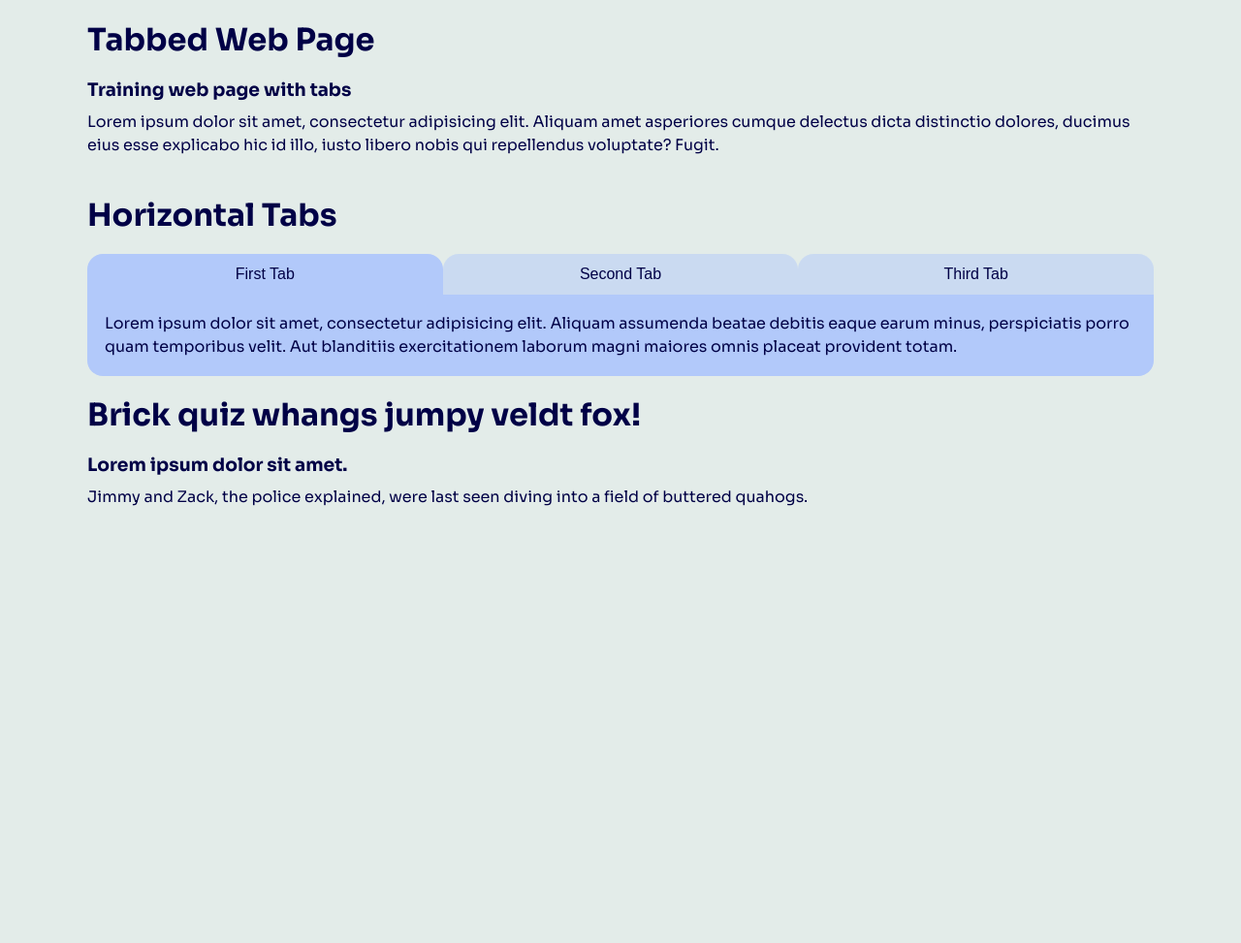
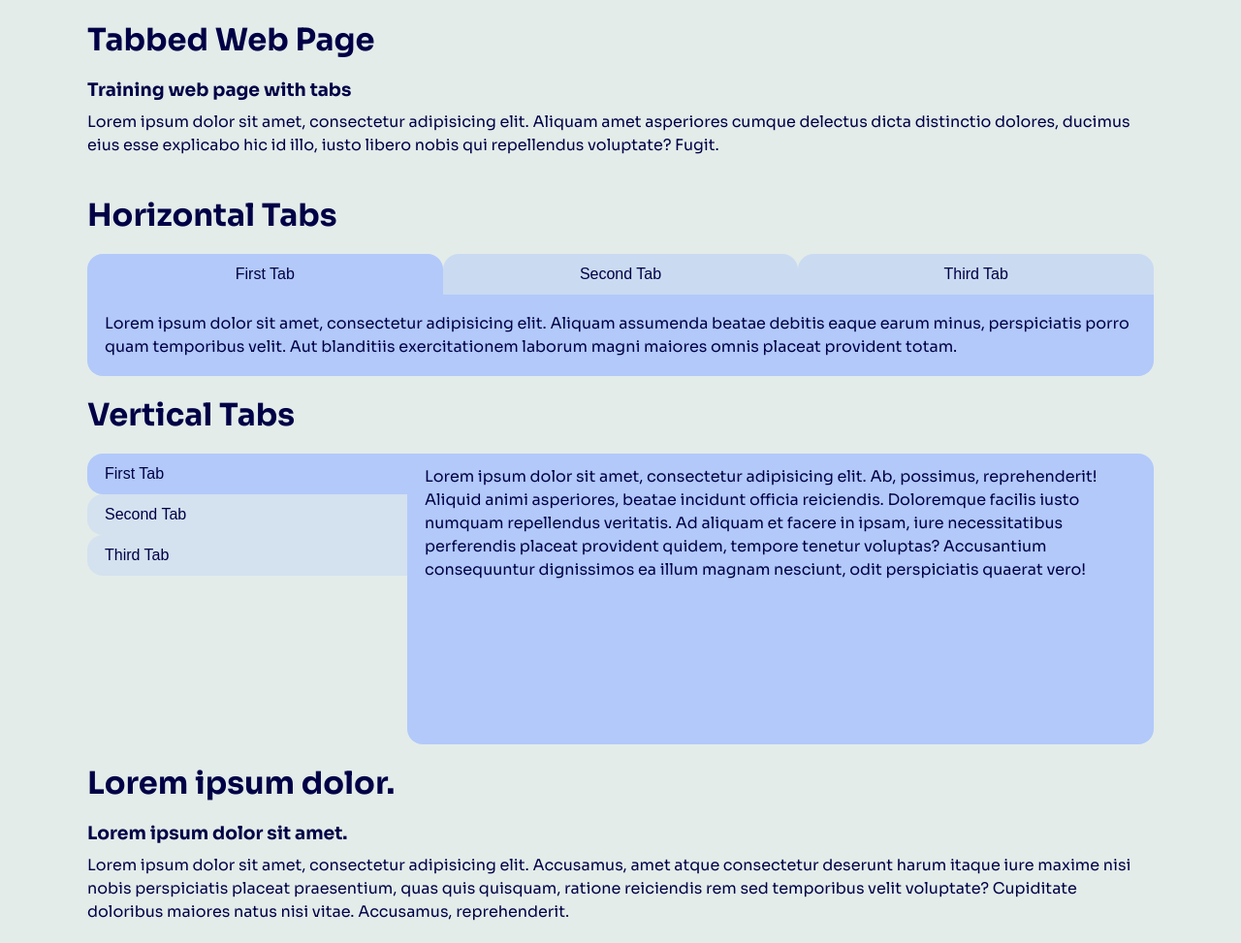
Before and after one commit to zhuk1707/Tabbed_Web_Page, a plain HTML site: page index.html in a window 1280 px wide. Shown: the part 69-1042 px from the top of the page at 97% size. Before the commit the page ends 800 px from the top, so only its background shows below. Drawn offline with Linux system fonts and the light colour scheme.

Commit message:
Added vertical tabs

```diff
--- a/index.html
+++ b/index.html
@@ -76,26 +76,58 @@
                 </div>
             </div>
 
-<!--            <div class="content">-->
-<!--                <h1>Vertical Tabs</h1>-->
-<!--            </div>-->
+            <div class="content">
+                <h1>Vertical Tabs</h1>
+
+                <div class="content__vertical-tabs vertical-tabs">
+                    <nav class="vertical-tabs_nav vertical-tab">
+                        <button class="vertical-tab__link"
+                                onclick="openVerticalTab(event,
+                                'firstVerticalTab')"
+                                id="vertTabOpenedByDefault">First Tab</button>
+                        <button class="vertical-tab__link"
+                                onclick="openVerticalTab(event,
+                                'secondVerticalTab')">Second Tab</button>
+                        <button class="vertical-tab__link"
+                                onclick="openVerticalTab(event,
+                                'thirdVerticalTab')">Third Tab</button>
+                    </nav>
+
+                    <div class="vertical-tab__content" id="firstVerticalTab">
+                        <p>Lorem ipsum dolor sit amet, consectetur adipisicing elit. Ab, possimus, reprehenderit! Aliquid animi asperiores, beatae incidunt officia reiciendis. Doloremque facilis iusto numquam repellendus veritatis. Ad aliquam et facere in ipsam, iure necessitatibus perferendis placeat provident quidem, tempore tenetur voluptas? Accusantium consequuntur dignissimos ea illum magnam nesciunt, odit perspiciatis quaerat vero!</p>
+                    </div>
+                    <div class="vertical-tab__content"
+                         id="secondVerticalTab">
+                        <p>
+                            Accusamus facilis impedit non odio unde! Commodi illum itaque quae quia saepe veritatis! Architecto at corporis molestias natus quos reiciendis ut. Adipisci, in vero! Ab aut blanditiis esse excepturi fugiat impedit nemo recusandae! Commodi distinctio doloremque fuga fugiat minima tenetur veniam. Aperiam aspernatur consequatur culpa et fugiat, id illum iste magni nam odio quisquam repellat sed sint soluta, tenetur velit?
+                        </p>
+                    </div>
+                    <div class="vertical-tab__content" id="thirdVerticalTab">
+                        <p>
+                            A accusamus deserunt doloremque ducimus in incidunt ipsam laboriosam magnam minima, natus perspiciatis quaerat quia sit! Blanditiis culpa distinctio laudantium nisi, quam voluptas voluptates! Accusamus consectetur consequuntur eos eveniet hic iure laborum maiores mollitia neque, odio officiis optio pariatur quam recusandae repellat unde voluptatibus. Animi architecto beatae consectetur culpa cum dolorem doloribus eaque explicabo fuga fugit iste iure laborum minima nihil officiis possimus, quia repellendus sequi unde vel veritatis vero voluptates.
+                        </p>
+                    </div>
+                </div>
+            </div>
 
             <div class="content">
                 <h1 class="content__title">
-                    Brick quiz whangs jumpy veldt fox!
+                    Lorem ipsum dolor.
                 </h1>
                 <h3 class="content__subtitle">
                     Lorem ipsum dolor sit amet.
                 </h3>
                 <p class="content__text">
-                    Jimmy and Zack, the police explained, were last seen diving into a field of buttered quahogs.
+                    Lorem ipsum dolor sit amet, consectetur adipisicing elit. Accusamus, amet atque consectetur deserunt harum itaque iure maxime nisi nobis perspiciatis placeat praesentium, quas quis quisquam, ratione reiciendis rem sed temporibus velit voluptate? Cupiditate doloribus maiores natus nisi vitae. Accusamus, reprehenderit.
                 </p>
+
             </div>
         </div>
     </main>
 
 </div>
-<script src="src/scripts/main.js"></script>
+<script src="src/scripts/tabs.js"></script>
+<script src="src/scripts/vertical-tabs.js"></script>
 <script src="https://kit.fontawesome.com/b8e2be2715.js" crossorigin="anonymous"></script>
 </body>
 </html>
--- /dev/null
+++ b/src/scripts/vertical-tabs.js
@@ -0,0 +1,19 @@
+function openVerticalTab(event, verticalTabName) {
+  let verticalTabContent, verticalTabLink
+
+  verticalTabContent = document.getElementsByClassName('vertical-tab__content')
+  verticalTabLink = document.getElementsByClassName('vertical-tab__link')
+
+  for (let i = 0; i < verticalTabContent.length; i++) {
+    verticalTabContent[i].style.display = 'none'
+  }
+
+  for (let i = 0; i < verticalTabLink.length; i++) {
+    verticalTabLink[i].className = verticalTabLink[i].className.replace(' active', '')
+  }
+
+  document.getElementById(verticalTabName).style.display = 'block'
+  event.currentTarget.className += ' active'
+}
+
+document.getElementById('vertTabOpenedByDefault').click()
--- a/src/styles/_reset.scss
+++ b/src/styles/_reset.scss
@@ -21,4 +21,5 @@ li {
 button {
   border: none;
   outline: none;
+  cursor: pointer;
 }
--- a/src/styles/style.scss
+++ b/src/styles/style.scss
@@ -123,7 +123,6 @@ p {
 .tab button {
   flex: 0 1 33.33%;
   background-color: rgba(178, 201, 250, 0.5);
-  cursor: pointer;
   padding: 12px 18px;
   font-size: inherit;
   color: inherit;
@@ -134,10 +133,8 @@ p {
     background-color: var(--secondary-color);
   }
 
-
-
   &.active {
-    background-color: var(--secondary-color) !important;
+    background-color: var(--secondary-color)
   }
 }
 
@@ -156,3 +153,60 @@ p {
   from {opacity: 0;}
   to {opacity: 1;}
 }
+
+/*=======================================*/
+.content__vertical-tabs {
+  margin-top: 20px;
+}
+
+.vertical-tabs::after {
+  content: '';
+  clear: both;
+  display: table;
+}
+
+.vertical-tab {
+  height: 300px;
+  width: 30%;
+  float: left;
+
+  & button {
+    display: block;
+    padding: 12px 18px;
+    width: 100%;
+    text-align: left;
+    font-size: inherit;
+    color: inherit;
+    background-color: #b2c9fa50;
+    border-radius: 16px 0 0 16px;
+
+    transition: .3s;
+    &:hover {
+      background-color: var(--secondary-color);
+    }
+
+    &.active {
+      background-color: var(--secondary-color);
+    }
+  }
+}
+
+.vertical-tab__content {
+  width: 70%;
+  height: 300px;
+  float: left;
+  padding: 12px 18px;
+  background-color: var(--secondary-color);
+  border-radius: 0 16px 16px 16px;
+
+  overflow: clip;
+  & p {
+
+    animation: fadeEffect .7s;
+  }
+}
+
+@keyframes fadeEffect {
+  from {opacity: 0;}
+  to {opacity: 1;}
+}
```
Also changed, not shown: src/scripts/tabs.js (line endings or trailing spaces), src/styles/style.css, 1 other file.
